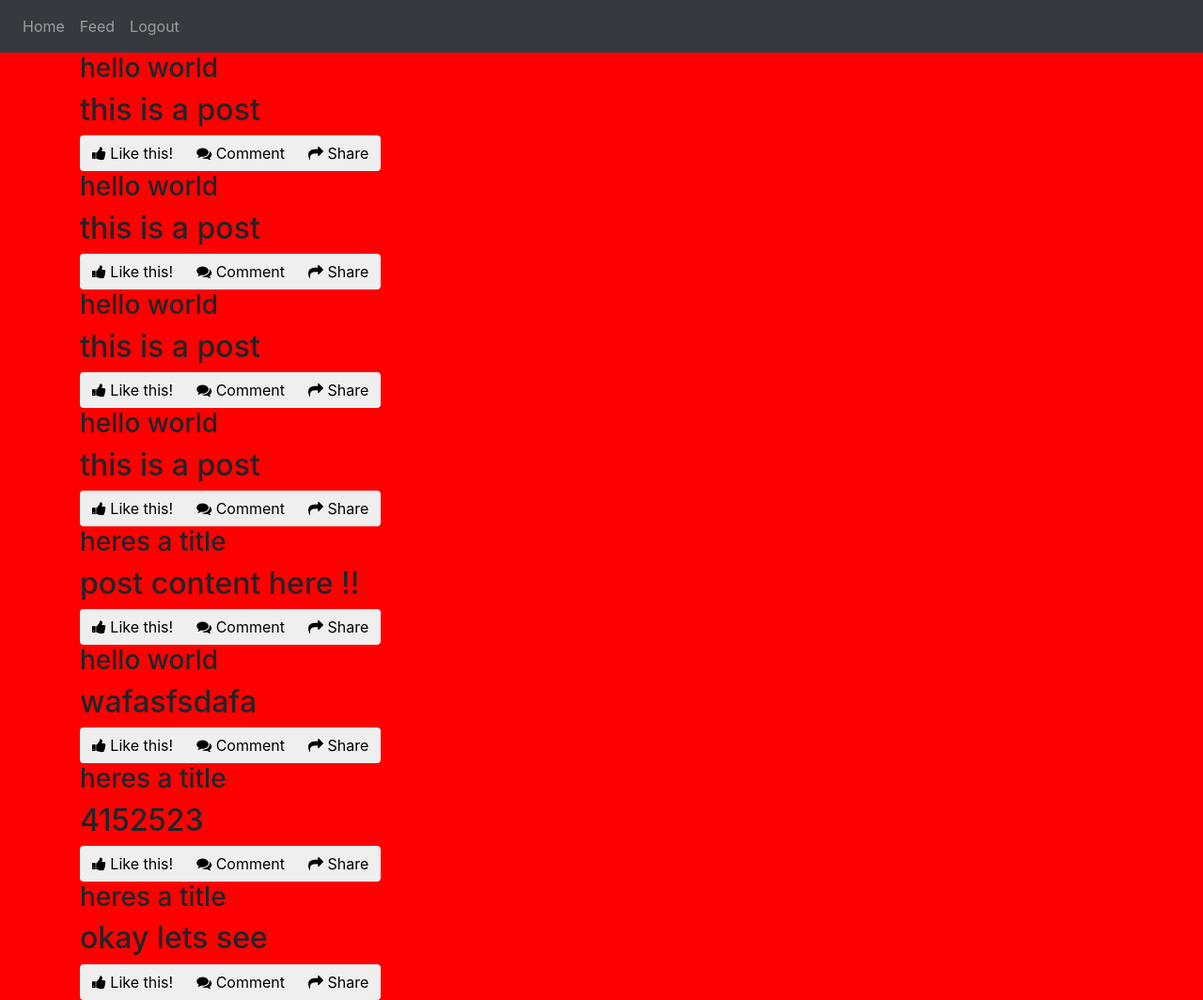
After one commit to samforbyn/seQRet, a Flask app: page /feed in a window 1280 px wide. The commit adds this page. Shown: the whole page at 94% size. Run offline with Flask 2, Linux system fonts and the light colour scheme; a user stored in the database is signed in; data comes from the database, SQL or seed files in the repository; both versions use the stored data as it was after the commit; some libraries are stand-ins or nearby versions.

Commit message:
added feed route/html/css/link. updated users model password max length

```diff
--- a/website/models.py
+++ b/website/models.py
@@ -12,7 +12,7 @@ class Users(db.Model, UserMixin):
     last_name = db.Column(db.String(175), nullable=False)
     email = db.Column(db.String(175), unique=True, nullable=False)
     username = db.Column(db.String(175), unique=True, nullable=False)
-    password = db.Column(db.String(175), nullable=False)
+    password = db.Column(db.String(512), nullable=False)
 
     def __init__(self, first_name, last_name, email, username, password):
         self.first_name = first_name
--- /dev/null
+++ b/website/static/feed_css.css
@@ -0,0 +1,3 @@
+body{
+    background-color: red;
+}
--- a/website/templates/base.html
+++ b/website/templates/base.html
@@ -6,7 +6,7 @@
     <meta name="viewport" content="width=device-width, initial-scale=1.0">
     <link rel="stylesheet" href="https://stackpath.bootstrapcdn.com/bootstrap/4.1.3/css/bootstrap.min.css" integrity="sha384-MCw98/SFnGE8fJT3GXwEOngsV7Zt27NXFoaoApmYm81iuXoPkFOJwJ8ERdknLPMO" crossorigin="anonymous">
     <link href="https://stackpath.bootstrapcdn.com/font-awesome/4.7.0/css/font-awesome.min.css" rel="stylesheet" integrity="sha384-wvfXpqpZZVQGK6TAh5PVlGOfQNHSoD2xbE+QkPxCAFlNEevoEH3Sl0sibVcOQVnN" crossorigin="anonymous">
-
+    {% block style%}{% endblock %}
     <title>{% block title%}base{% endblock %}</title>
 
 </head>
@@ -19,6 +19,7 @@
             <div class ="navbar-nav">
                 {% if user.is_authenticated %}
                 <a id = "home" href="/home" class="nav-item nav-link">Home</a>
+                <a id = "home" href="/feed" class="nav-item nav-link">Feed</a>
                 <a id = "logout" href="/logout" class="nav-item nav-link">Logout</a>
                 {% else %}
                 <a id = "login" href="/login" class="nav-item nav-link">Login</a>
--- /dev/null
+++ b/website/templates/feed.html
@@ -0,0 +1,25 @@
+{% extends 'base.html'%}
+
+{% block style%}
+<link rel="stylesheet" href="static/feed_css.css">
+{% endblock %}
+
+
+{% block title%}Feed{% endblock %}
+
+
+{% block body%}
+
+    {% for post in all_posts %}
+    <div class="social-body">
+        <h3>{{ post.post_title }}</h3>
+        <h2>{{ post.post_content}}</h2>
+    </div>
+    <div class="btn-group">
+        <button class="btn btn-white btn-xs"><i class="fa fa-thumbs-up"></i> Like this!</button>
+        <button class="btn btn-white btn-xs"><i class="fa fa-comments"></i> Comment</button>
+        <button class="btn btn-white btn-xs"><i class="fa fa-share"></i> Share</button>
+    </div>
+    {% endfor %}
+
+{% endblock %}
--- a/website/templates/home.html
+++ b/website/templates/home.html
@@ -3,7 +3,7 @@
 {% block title%}Home{% endblock %}
 
 {% block body%}
-<div align="left">
+<div align="center">
     <h1>welcome to seQRet</h1>
 </div>
 <form method="POST">
--- a/website/templates/sign_up.html
+++ b/website/templates/sign_up.html
@@ -37,5 +37,4 @@
 </form>
 
 
-
 {% endblock %}
--- a/website/views.py
+++ b/website/views.py
@@ -24,3 +24,10 @@ def home():
             print(user_text, current_user.user_id)
             flash("Thanks for sharing!")
     return render_template('home.html', user=current_user)
+
+@views.route('/feed')
+@login_required
+def feed():
+    all_posts = db.session.query(Posts).all()
+    print(all_posts)
+    return render_template('feed.html', user=current_user, all_posts=all_posts)
```
Also changed, not shown: website/auth.py (line endings or trailing spaces), website/database.db.
